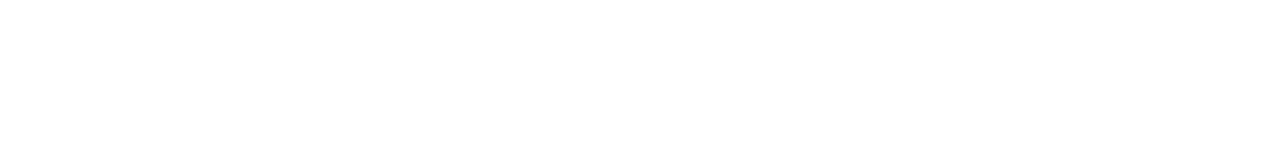
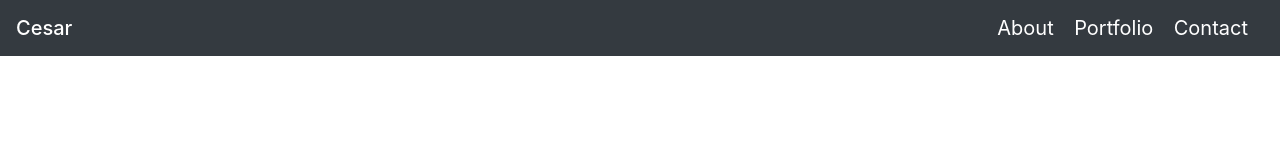
Before and after one commit to cesaranz7/Responsive-Portfolio-HW, a plain HTML site: page index.html in a window 1280 px wide. Drawn offline with nearby package versions, Linux system fonts and the light colour scheme.

Commit message:
Added Navbar

```diff
--- a/index.html
+++ b/index.html
@@ -1,11 +1,29 @@
 <!DOCTYPE html>
 <html lang="en">
+
 <head>
     <meta charset="UTF-8">
     <meta name="viewport" content="width=device-width, initial-scale=1.0">
-    <title>About</title>
+    <title>About Me</title>
+    <link rel="stylesheet" href="style.css">
+    <link rel="stylesheet" href="https://stackpath.bootstrapcdn.com/bootstrap/4.4.1/css/bootstrap.min.css"
+        integrity="sha384-Vkoo8x4CGsO3+Hhxv8T/Q5PaXtkKtu6ug5TOeNV6gBiFeWPGFN9MuhOf23Q9Ifjh" crossorigin="anonymous">
+    <script src="https://stackpath.bootstrapcdn.com/bootstrap/4.4.1/js/bootstrap.min.js"
+        integrity="sha384-wfSDF2E50Y2D1uUdj0O3uMBJnjuUD4Ih7YwaYd1iqfktj0Uod8GCExl3Og8ifwB6"
+        crossorigin="anonymous"></script>
 </head>
+
 <body>
+    <nav class="navbar navbar-dark bg-dark">
+        <span class="navbar-brand mb-0 h1">Cesar</span>
+
+        <section>
+            <a class="navbar-brand" href="index.html">About</a>
+            <a class="navbar-brand" href="portfolio.html">Portfolio</a>
+            <a class="navbar-brand" href="contact.html">Contact</a>
+        </section>
+    </nav>
 
 </body>
+
 </html>
--- /dev/null
+++ b/style.css
@@ -0,0 +1 @@
+/* Index Page */
```
